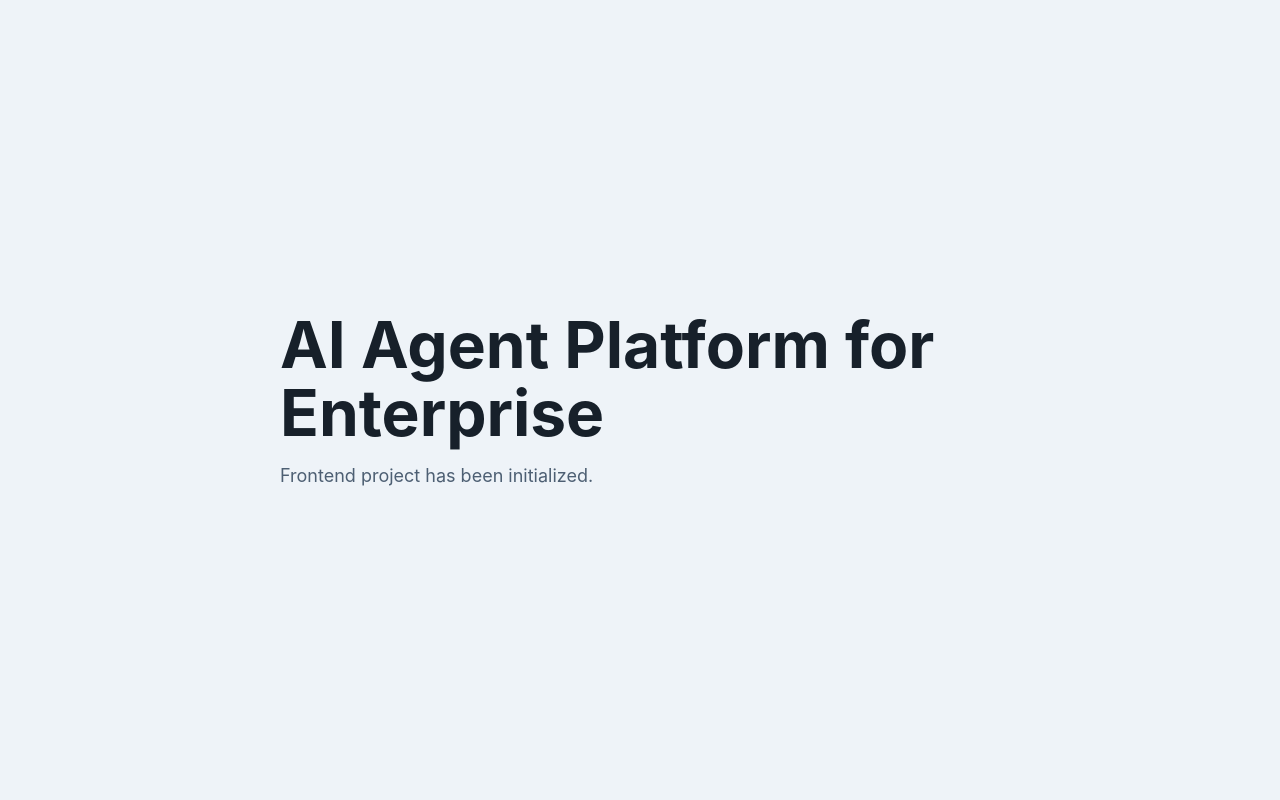
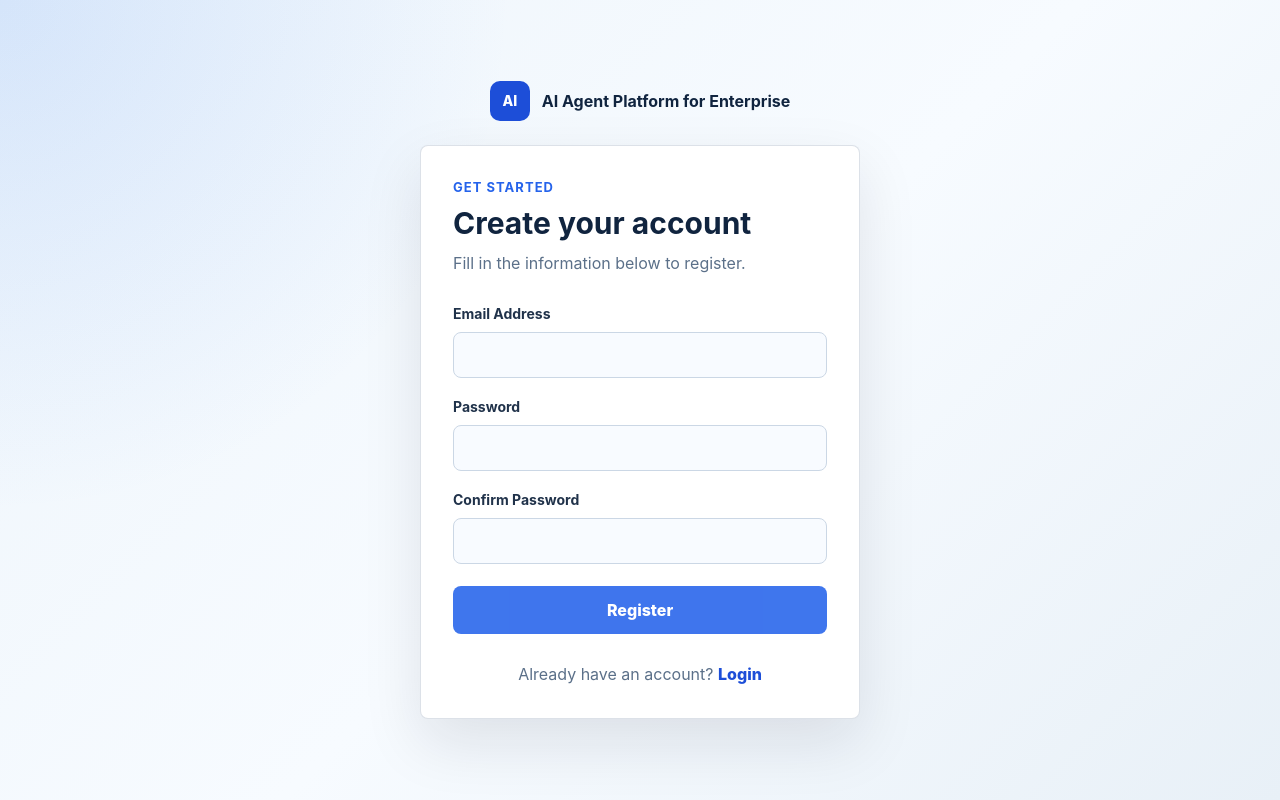
Before and after one commit to phhaifit/2023_21_introduction_to_software_engineering_2, a React (Vite) app in the folder apps/frontend/: page /register in a window 1280 px wide. Built offline with nearby package versions, Linux system fonts and the light colour scheme.

Commit message:
feat(auth): add base layout and navigation

```diff
--- a/apps/frontend/package.json
+++ b/apps/frontend/package.json
@@ -12,7 +12,8 @@
   "dependencies": {
     "@ai-agent-platform/shared": "0.1.0",
     "react": "^18.3.1",
-    "react-dom": "^18.3.1"
+    "react-dom": "^18.3.1",
+    "react-router-dom": "^6.30.4"
   },
   "devDependencies": {
     "@types/react": "^18.3.3",
--- a/apps/frontend/src/App.tsx
+++ b/apps/frontend/src/App.tsx
@@ -1,10 +1,5 @@
+import { AppRouter } from "./app/router";
+
 export function App() {
-  return (
-    <main className="app-shell">
-      <section className="placeholder">
-        <h1>AI Agent Platform for Enterprise</h1>
-        <p>Frontend project has been initialized.</p>
-      </section>
-    </main>
-  );
+  return <AppRouter />;
 }
--- /dev/null
+++ b/apps/frontend/src/app/router.tsx
@@ -0,0 +1,15 @@
+import { Navigate, RouterProvider, createBrowserRouter } from "react-router-dom";
+
+import { authenticationRoutes } from "../features/authentication/routes/authentication.routes";
+
+const router = createBrowserRouter([
+  {
+    path: "/",
+    element: <Navigate to="/login" replace />
+  },
+  ...authenticationRoutes
+]);
+
+export function AppRouter() {
+  return <RouterProvider router={router} />;
+}
--- /dev/null
+++ b/apps/frontend/src/features/authentication/layouts/AuthenticationLayout.tsx
@@ -0,0 +1,20 @@
+import { Outlet } from "react-router-dom";
+
+import "../styles/authentication.css";
+
+export function AuthenticationLayout() {
+  return (
+    <main className="auth-shell">
+      <section className="auth-wrapper" aria-label="Account access area">
+        <div className="auth-brand" aria-label="AI Agent Platform for Enterprise">
+          <span className="auth-brand__mark">AI</span>
+          <span className="auth-brand__name">AI Agent Platform for Enterprise</span>
+        </div>
+
+        <div className="auth-card">
+          <Outlet />
+        </div>
+      </section>
+    </main>
+  );
+}
--- /dev/null
+++ b/apps/frontend/src/features/authentication/pages/LoginPage.tsx
@@ -0,0 +1,33 @@
+import { Link } from "react-router-dom";
+
+export function LoginPage() {
+  return (
+    <section className="auth-page" aria-labelledby="login-title">
+      <div className="auth-page__header">
+        <p className="auth-page__eyebrow">WELCOME</p>
+        <h1 id="login-title">Login to your account</h1>
+        <p>Enter your credentials to continue to the platform.</p>
+      </div>
+
+      <div className="auth-form-preview" aria-label="Login form preview">
+        <label className="auth-field">
+          <span>Email Address</span>
+          <input type="email" aria-label="Email Address" disabled />
+        </label>
+
+        <label className="auth-field">
+          <span>Password</span>
+          <input type="password" aria-label="Password" disabled />
+        </label>
+
+        <button className="auth-primary-button" type="button" disabled>
+          Login
+        </button>
+      </div>
+
+      <p className="auth-navigation">
+        Do not have an account? <Link to="/register">Register</Link>
+      </p>
+    </section>
+  );
+}
--- /dev/null
+++ b/apps/frontend/src/features/authentication/pages/MainApplicationPage.tsx
@@ -0,0 +1,31 @@
+import "../styles/authentication.css";
+
+export function MainApplicationPage() {
+  return (
+    <main className="main-application-shell">
+      <header className="main-application-header">
+        <div className="main-application-brand">
+          <span className="main-application-brand__mark">AI</span>
+          <span>AI Agent Platform for Enterprise</span>
+        </div>
+
+        <button className="logout-placeholder-button" type="button" disabled>
+          Logout
+        </button>
+      </header>
+
+      <section className="main-application-content" aria-labelledby="main-title">
+        <div className="main-status-mark" aria-hidden="true">
+          ✓
+        </div>
+        <div>
+          <h1 id="main-title">Welcome back</h1>
+          <p>You are currently viewing the main application.</p>
+          <p className="main-application-muted">
+            Main application content will be available here.
+          </p>
+        </div>
+      </section>
+    </main>
+  );
+}
--- /dev/null
+++ b/apps/frontend/src/features/authentication/pages/RegisterPage.tsx
@@ -0,0 +1,38 @@
+import { Link } from "react-router-dom";
+
+export function RegisterPage() {
+  return (
+    <section className="auth-page" aria-labelledby="register-title">
+      <div className="auth-page__header">
+        <p className="auth-page__eyebrow">GET STARTED</p>
+        <h1 id="register-title">Create your account</h1>
+        <p>Fill in the information below to register.</p>
+      </div>
+
+      <div className="auth-form-preview" aria-label="Registration form preview">
+        <label className="auth-field">
+          <span>Email Address</span>
+          <input type="email" aria-label="Email Address" disabled />
+        </label>
+
+        <label className="auth-field">
+          <span>Password</span>
+          <input type="password" aria-label="Password" disabled />
+        </label>
+
+        <label className="auth-field">
+          <span>Confirm Password</span>
+          <input type="password" aria-label="Confirm Password" disabled />
+        </label>
+
+        <button className="auth-primary-button" type="button" disabled>
+          Register
+        </button>
+      </div>
+
+      <p className="auth-navigation">
+        Already have an account? <Link to="/login">Login</Link>
+      </p>
+    </section>
+  );
+}
--- /dev/null
+++ b/apps/frontend/src/features/authentication/routes/authentication.routes.tsx
@@ -0,0 +1,26 @@
+import type { RouteObject } from "react-router-dom";
+
+import { AuthenticationLayout } from "../layouts/AuthenticationLayout";
+import { LoginPage } from "../pages/LoginPage";
+import { MainApplicationPage } from "../pages/MainApplicationPage";
+import { RegisterPage } from "../pages/RegisterPage";
+
+export const authenticationRoutes: RouteObject[] = [
+  {
+    element: <AuthenticationLayout />,
+    children: [
+      {
+        path: "/register",
+        element: <RegisterPage />
+      },
+      {
+        path: "/login",
+        element: <LoginPage />
+      }
+    ]
+  },
+  {
+    path: "/app",
+    element: <MainApplicationPage />
+  }
+];
--- /dev/null
+++ b/apps/frontend/src/features/authentication/styles/authentication.css
@@ -0,0 +1,231 @@
+.auth-shell {
+  align-items: center;
+  background:
+    radial-gradient(circle at top left, rgba(59, 130, 246, 0.14), transparent 32rem),
+    linear-gradient(135deg, #eef5fb 0%, #f7fbff 52%, #e8f0f7 100%);
+  display: flex;
+  min-height: 100vh;
+  padding: 48px 24px;
+}
+
+.auth-wrapper {
+  margin: 0 auto;
+  max-width: 440px;
+  width: 100%;
+}
+
+.auth-brand,
+.main-application-brand {
+  align-items: center;
+  color: #10243f;
+  display: flex;
+  font-weight: 700;
+  gap: 12px;
+}
+
+.auth-brand {
+  justify-content: center;
+  margin-bottom: 24px;
+}
+
+.auth-brand__mark,
+.main-application-brand__mark {
+  align-items: center;
+  background: #1d4ed8;
+  border-radius: 10px;
+  color: #ffffff;
+  display: inline-flex;
+  font-size: 0.875rem;
+  font-weight: 800;
+  height: 40px;
+  justify-content: center;
+  width: 40px;
+}
+
+.auth-brand__name {
+  font-size: 1rem;
+}
+
+.auth-card,
+.main-application-content {
+  background: #ffffff;
+  border: 1px solid rgba(148, 163, 184, 0.32);
+  border-radius: 8px;
+  box-shadow: 0 24px 60px rgba(15, 23, 42, 0.1);
+}
+
+.auth-card {
+  padding: 32px;
+}
+
+.auth-page,
+.auth-form-preview,
+.auth-field {
+  display: grid;
+}
+
+.auth-page {
+  gap: 28px;
+}
+
+.auth-page__header {
+  text-align: left;
+}
+
+.auth-page__eyebrow {
+  color: #2563eb;
+  font-size: 0.8125rem;
+  font-weight: 700;
+  letter-spacing: 0.08em;
+  margin: 0 0 8px;
+  text-transform: uppercase;
+}
+
+.auth-page h1,
+.main-application-content h1 {
+  color: #10243f;
+  font-size: 1.875rem;
+  line-height: 1.2;
+  margin: 0;
+}
+
+.auth-page__header p:not(.auth-page__eyebrow),
+.main-application-content p {
+  color: #5b7089;
+  margin: 10px 0 0;
+}
+
+.auth-form-preview {
+  gap: 18px;
+}
+
+.auth-field {
+  color: #20324a;
+  font-size: 0.875rem;
+  font-weight: 700;
+  gap: 8px;
+}
+
+.auth-field input {
+  background: #f8fbff;
+  border: 1px solid #cbd7e5;
+  border-radius: 8px;
+  color: #10243f;
+  font: inherit;
+  height: 46px;
+  padding: 0 14px;
+}
+
+.auth-field input:disabled,
+.auth-primary-button:disabled,
+.logout-placeholder-button:disabled {
+  cursor: not-allowed;
+}
+
+.auth-primary-button,
+.logout-placeholder-button {
+  border: 0;
+  border-radius: 8px;
+  font: inherit;
+  font-weight: 800;
+}
+
+.auth-primary-button {
+  background: #2563eb;
+  color: #ffffff;
+  height: 48px;
+  margin-top: 4px;
+}
+
+.auth-primary-button:disabled {
+  opacity: 0.88;
+}
+
+.auth-navigation {
+  color: #5b7089;
+  margin: 0;
+  text-align: center;
+}
+
+.auth-navigation a {
+  color: #1d4ed8;
+  font-weight: 800;
+  text-decoration: none;
+}
+
+.auth-navigation a:hover {
+  text-decoration: underline;
+}
+
+.main-application-shell {
+  background: #eef5fb;
+  min-height: 100vh;
+  padding: 28px;
+}
+
+.main-application-header {
+  align-items: center;
+  background: rgba(255, 255, 255, 0.82);
+  border: 1px solid rgba(148, 163, 184, 0.32);
+  border-radius: 8px;
+  display: flex;
+  justify-content: space-between;
+  margin: 0 auto;
+  max-width: 1120px;
+  padding: 16px 20px;
+}
+
+.logout-placeholder-button {
+  background: #e8eef7;
+  color: #2f4664;
+  min-height: 40px;
+  padding: 0 18px;
+}
+
+.main-application-content {
+  align-items: flex-start;
+  display: flex;
+  gap: 18px;
+  margin: 28px auto 0;
+  max-width: 1120px;
+  padding: 32px;
+}
+
+.main-status-mark {
+  align-items: center;
+  background: #e7f7ef;
+  border-radius: 8px;
+  color: #087443;
+  display: flex;
+  flex: 0 0 48px;
+  font-size: 1.5rem;
+  font-weight: 800;
+  height: 48px;
+  justify-content: center;
+}
+
+.main-application-muted {
+  font-size: 0.9375rem;
+}
+
+@media (max-width: 640px) {
+  .auth-shell,
+  .main-application-shell {
+    padding: 24px 16px;
+  }
+
+  .auth-card,
+  .main-application-content {
+    padding: 24px;
+  }
+
+  .main-application-header,
+  .main-application-content {
+    gap: 16px;
+  }
+
+  .main-application-header {
+    align-items: flex-start;
+    flex-direction: column;
+  }
+}
--- a/apps/frontend/src/styles/global.css
+++ b/apps/frontend/src/styles/global.css
@@ -18,27 +18,7 @@ body {
   min-width: 320px;
 }
 
-.app-shell {
-  align-items: center;
-  display: flex;
+#root {
   min-height: 100vh;
-  padding: 32px;
-}
-
-.placeholder {
-  margin: 0 auto;
-  max-width: 720px;
   width: 100%;
 }
-
-.placeholder h1 {
-  font-size: clamp(2rem, 6vw, 4rem);
-  line-height: 1.05;
-  margin: 0 0 16px;
-}
-
-.placeholder p {
-  color: #4d5f73;
-  font-size: 1.125rem;
-  margin: 0;
-}
```
Also changed, not shown: 1 other file (tests, documents, lock files or other folders).
